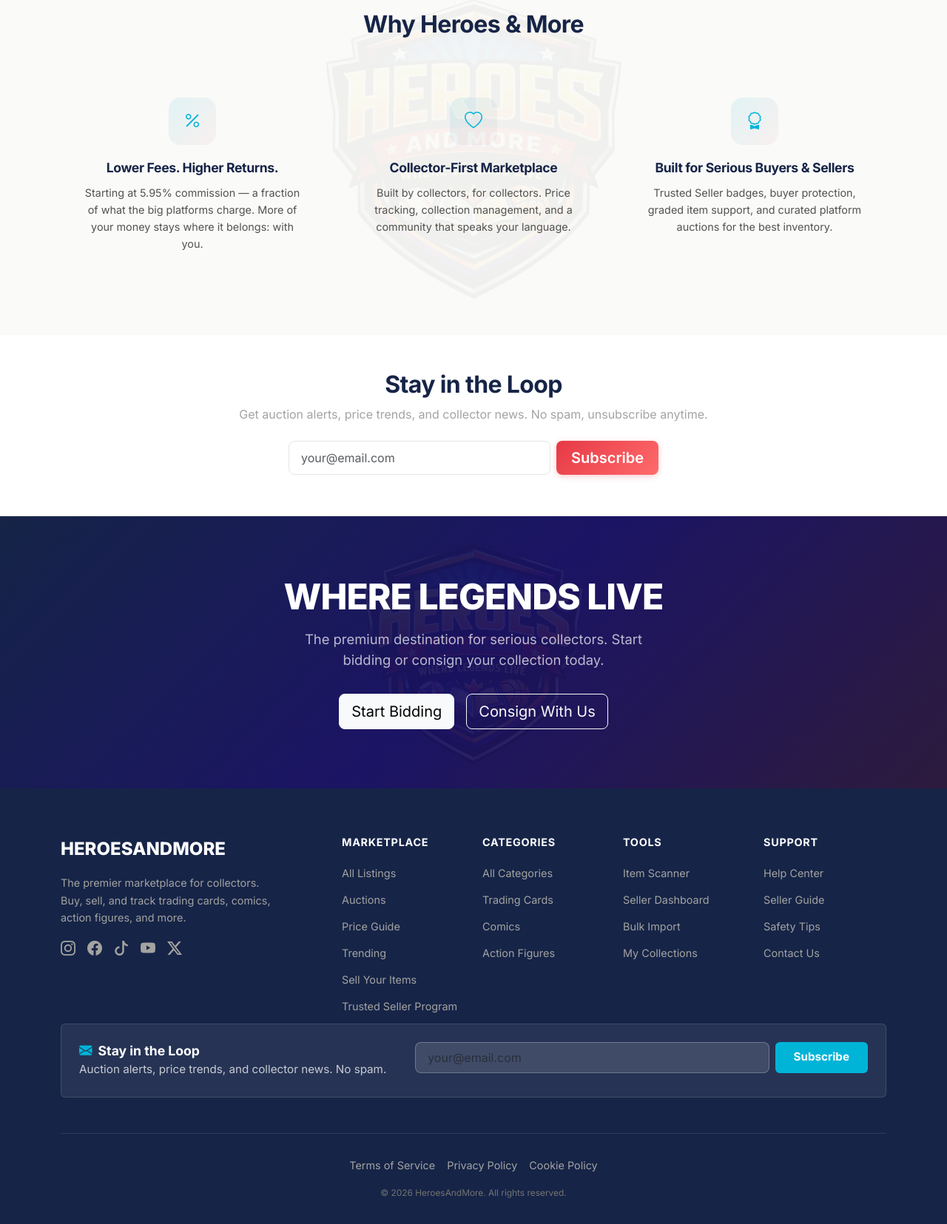
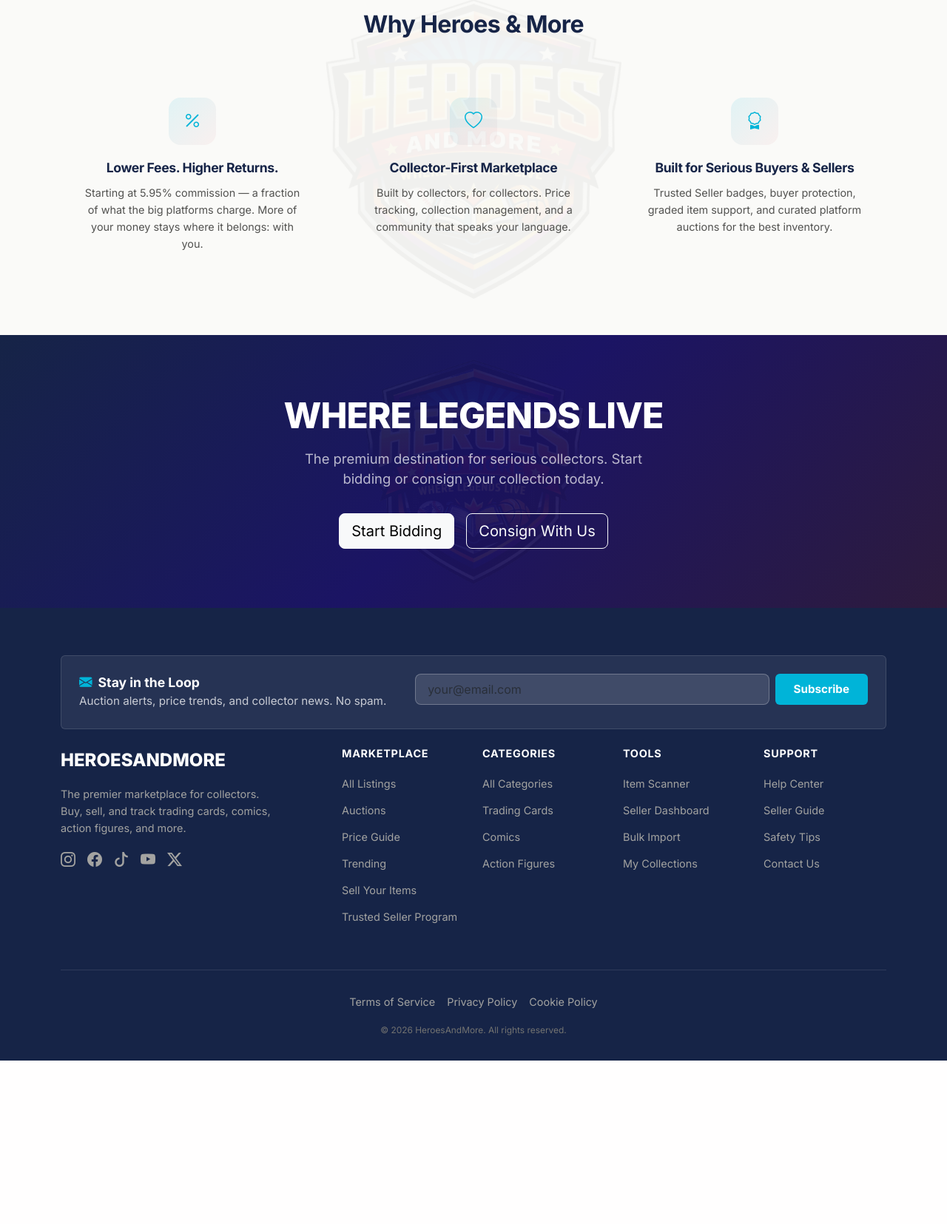
Before and after one commit to nadermx/heroesandmore, a Django app: page / in a window 1280 px wide. Shown: the part 1444-3099 px from the top of the page at 74% size. After the commit the page ends 2878 px from the top, so only its background shows below. Run offline with Django 5.2, Linux system fonts and the light colour scheme; data that the repository does not hold is empty; parts of the project's set-up code (start-up, migrations or seed data) failed here and were passed over; some libraries are stand-ins or nearby versions.

Commit message:
Remove duplicate newsletter, move footer newsletter above categories
- Removed standalone newsletter section from homepage (was duplicate)
- Moved footer newsletter to top of footer, above category columns
- Single newsletter signup now appears site-wide in footer

Co-Authored-By: Claude Opus 4.6 <noreply@anthropic.com>

```diff
--- a/templates/base.html
+++ b/templates/base.html
@@ -1153,6 +1153,25 @@
     <!-- Footer -->
     <footer>
         <div class="container">
+            <!-- Newsletter -->
+            <div class="py-4 px-4 mb-4 rounded" style="background: rgba(255,255,255,0.07); border: 1px solid rgba(255,255,255,0.12);">
+                <div class="row align-items-center">
+                    <div class="col-lg-5 mb-3 mb-lg-0">
+                        <h5 class="mb-1 fw-bold" style="color: #fff; font-size: 1.1rem; text-transform: none; letter-spacing: 0;"><i class="bi bi-envelope-fill me-2" style="color: var(--brand-cyan);"></i>Stay in the Loop</h5>
+                        <p class="mb-0" style="color: rgba(255,255,255,0.75); font-size: 0.95rem;">Auction alerts, price trends, and collector news. No spam.</p>
+                    </div>
+                    <div class="col-lg-7">
+                        <form hx-post="{% url 'newsletter_subscribe' %}" hx-swap="innerHTML" hx-target="#footer-newsletter-result">
+                            {% csrf_token %}
+                            <div class="d-flex gap-2">
+                                <input type="email" name="email" class="form-control form-control-lg" placeholder="your@email.com" required style="background: rgba(255,255,255,0.12); border: 1px solid rgba(255,255,255,0.25); color: #fff; font-size: 1rem;">
+                                <button type="submit" class="btn px-4 flex-shrink-0 fw-bold" style="background: var(--brand-cyan); color: #fff; font-size: 0.95rem;">Subscribe</button>
+                            </div>
+                            <div id="footer-newsletter-result" class="mt-2 small"></div>
+                        </form>
+                    </div>
+                </div>
+            </div>
             <div class="row">
                 <div class="col-lg-4 mb-4 mb-lg-0">
                     <span class="footer-brand">HEROESANDMORE</span>
@@ -1202,25 +1221,6 @@
                         <li><a href="{% url 'safety' %}">Safety Tips</a></li>
                         <li><a href="{% url 'contact' %}">Contact Us</a></li>
                     </ul>
-                </div>
-            </div>
-            <!-- Newsletter -->
-            <div class="py-4 px-4 mb-3 rounded" style="background: rgba(255,255,255,0.07); border: 1px solid rgba(255,255,255,0.12);">
-                <div class="row align-items-center">
-                    <div class="col-lg-5 mb-3 mb-lg-0">
-                        <h5 class="mb-1 fw-bold" style="color: #fff; font-size: 1.1rem; text-transform: none; letter-spacing: 0;"><i class="bi bi-envelope-fill me-2" style="color: var(--brand-cyan);"></i>Stay in the Loop</h5>
-                        <p class="mb-0" style="color: rgba(255,255,255,0.75); font-size: 0.95rem;">Auction alerts, price trends, and collector news. No spam.</p>
-                    </div>
-                    <div class="col-lg-7">
-                        <form hx-post="{% url 'newsletter_subscribe' %}" hx-swap="innerHTML" hx-target="#footer-newsletter-result">
-                            {% csrf_token %}
-                            <div class="d-flex gap-2">
-                                <input type="email" name="email" class="form-control form-control-lg" placeholder="your@email.com" required style="background: rgba(255,255,255,0.12); border: 1px solid rgba(255,255,255,0.25); color: #fff; font-size: 1rem;">
-                                <button type="submit" class="btn px-4 flex-shrink-0 fw-bold" style="background: var(--brand-cyan); color: #fff; font-size: 0.95rem;">Subscribe</button>
-                            </div>
-                            <div id="footer-newsletter-result" class="mt-2 small"></div>
-                        </form>
-                    </div>
                 </div>
             </div>
             <div class="footer-bottom">
--- a/templates/home.html
+++ b/templates/home.html
@@ -401,28 +401,6 @@
     </div>
 </section>
 
-<!-- Newsletter Signup -->
-<section class="section section-alt" style="padding: 3rem 0;">
-    <div class="container">
-        <div class="row justify-content-center">
-            <div class="col-lg-8">
-                <div class="text-center mb-4">
-                    <h2 class="fw-bold mb-2">Stay in the Loop</h2>
-                    <p class="text-muted">Get auction alerts, price trends, and collector news. No spam, unsubscribe anytime.</p>
-                </div>
-                <form id="newsletter-form" hx-post="{% url 'newsletter_subscribe' %}" hx-swap="innerHTML" hx-target="#newsletter-result">
-                    {% csrf_token %}
-                    <div class="d-flex flex-column flex-sm-row gap-2 justify-content-center" style="max-width: 500px; margin: 0 auto;">
-                        <input type="email" name="email" class="form-control form-control-lg" placeholder="your@email.com" required style="flex: 1;">
-                        <button type="submit" class="btn btn-dark btn-lg">Subscribe</button>
-                    </div>
-                    <div id="newsletter-result" class="text-center mt-2 small"></div>
-                </form>
-            </div>
-        </div>
-    </div>
-</section>
-
 <!-- WHERE LEGENDS LIVE Final CTA -->
 <section class="section" style="background: var(--gradient-hero); color: #fff; padding: 5rem 0; position: relative;">
     <img src="{% static 'images/logo-transparent.png' %}" alt="" style="position: absolute; top: 50%; left: 50%; transform: translate(-50%, -50%); width: 300px; opacity: 0.06; pointer-events: none;">
```
